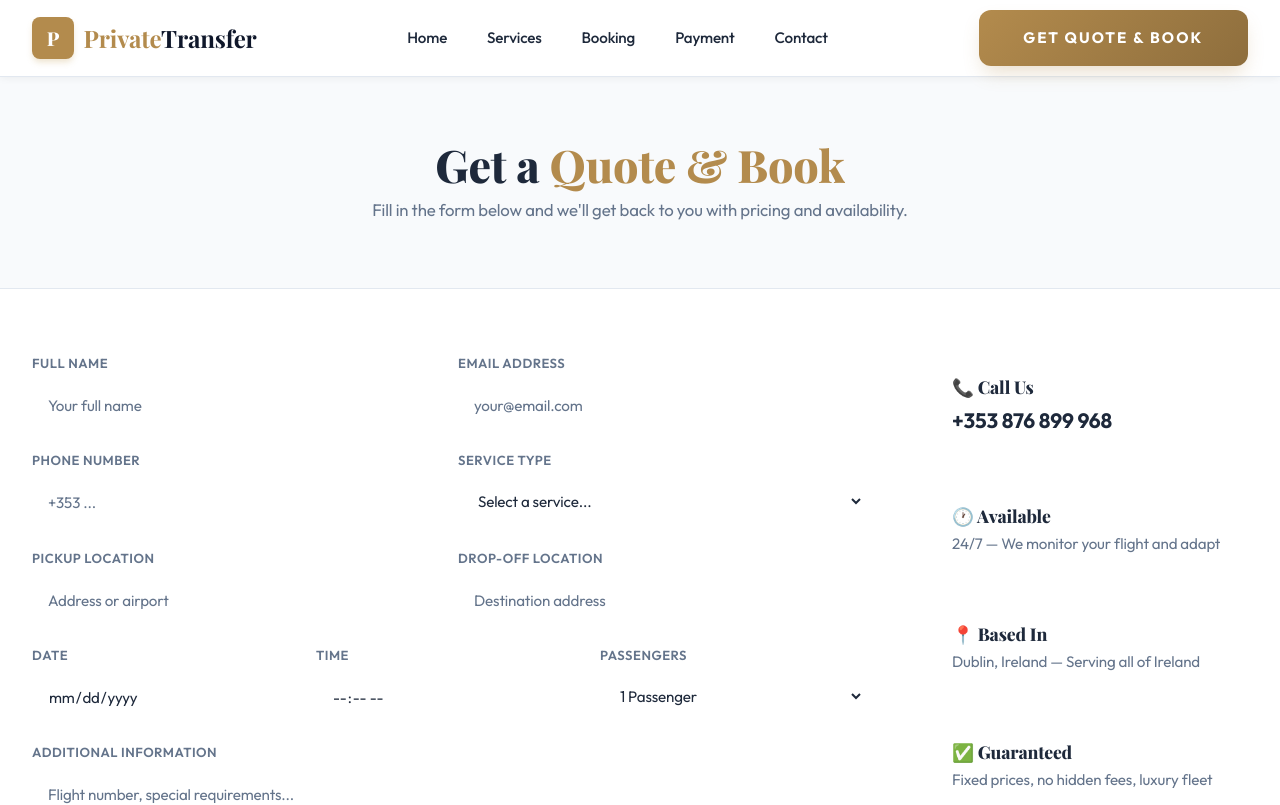
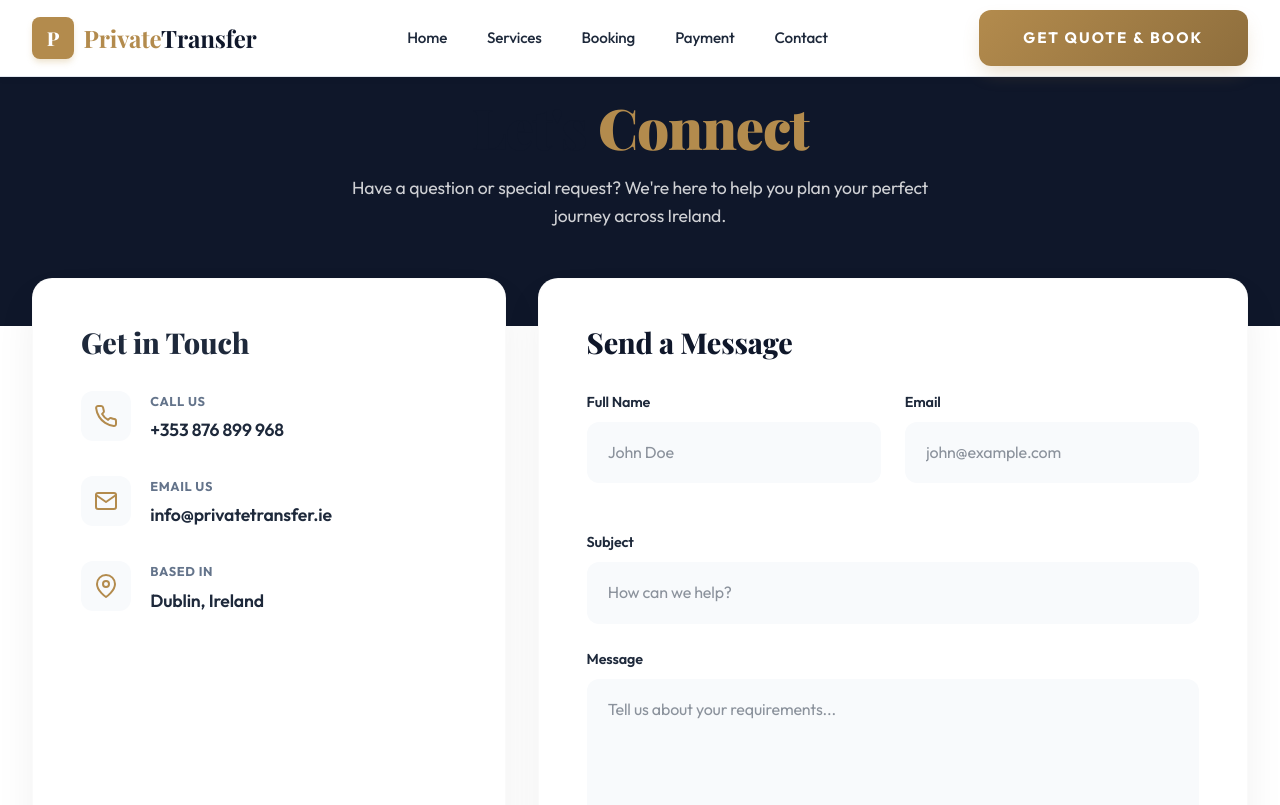
Before and after one commit to maharudrayadav/private-transfer-app, a Next.js app: page /contact in a window 1280 px wide. Shown: the top 805 px of the page. Built offline with nearby package versions, Linux system fonts and the light colour scheme; a web font is replaced by a local one.

Commit message:
Redesign contact page with a clean, minimalist, and premium design

```diff
--- a/app/contact/contact.module.css
+++ b/app/contact/contact.module.css
@@ -1,153 +1,199 @@
 .page {
-  padding-top: 76px;
+  min-height: 100vh;
+  background: #fff;
+  padding-bottom: 5rem;
 }
 
-.banner {
-  background: var(--bg-light);
-  padding: 4rem 0;
+.hero {
+  background: var(--bg-dark);
+  padding: 6rem 1rem;
   text-align: center;
-  border-bottom: 1px solid var(--border);
-  margin-bottom: 4rem;
+  color: #fff;
+  position: relative;
+  overflow: hidden;
 }
 
-.banner h1 {
-  font-size: 2.8rem;
-  margin-bottom: 0.5rem;
-  color: var(--text);
+.hero::after {
+  content: '';
+  position: absolute;
+  top: 0;
+  left: 0;
+  right: 0;
+  bottom: 0;
+  background: radial-gradient(circle at 70% 30%, rgba(var(--primary-rgb), 0.15) 0%, transparent 70%);
+  pointer-events: none;
 }
 
-.banner h1 span {
+.hero h1 {
+  font-size: 3.5rem;
+  font-weight: 900;
+  margin-bottom: 1rem;
+  letter-spacing: -0.02em;
+}
+
+.hero h1 span {
   color: var(--primary);
 }
 
-.banner p {
-  color: var(--text-muted);
-  font-size: 1.05rem;
+.hero p {
+  font-size: 1.1rem;
+  opacity: 0.8;
+  max-width: 600px;
+  margin: 0 auto;
 }
 
-.layout {
-  display: grid;
-  grid-template-columns: 1fr 320px;
-  gap: 4rem;
-  padding-bottom: 6rem;
-  align-items: start;
+.content {
+  margin-top: -3rem;
+  position: relative;
+  z-index: 2;
 }
 
-/* Form */
-.form {
+.grid {
+  display: grid;
+  grid-template-columns: 1fr 1.5fr;
+  gap: 2rem;
+}
+
+.card {
+  background: #fff;
+  border-radius: 20px;
+  box-shadow: 0 20px 40px rgba(0,0,0,0.06);
+  padding: 3rem;
+  border: 1px solid rgba(0,0,0,0.02);
+}
+
+.contactInfo h2 {
+  font-size: 1.8rem;
+  font-weight: 800;
+  margin-bottom: 2rem;
+  color: var(--text-dark);
+}
+
+.infoItems {
   display: flex;
   flex-direction: column;
-  gap: 1.25rem;
+  gap: 2rem;
+}
+
+.infoItem {
+  display: flex;
+  align-items: flex-start;
+  gap: 1.2rem;
+}
+
+.icon {
+  width: 50px;
+  height: 50px;
+  background: var(--bg-light);
+  border-radius: 12px;
+  display: flex;
+  align-items: center;
+  justify-content: center;
+  color: var(--primary);
+  flex-shrink: 0;
+}
+
+.itemLabel {
+  display: block;
+  font-size: 0.8rem;
+  font-weight: 700;
+  color: var(--text-muted);
+  text-transform: uppercase;
+  letter-spacing: 0.05em;
+  margin-bottom: 0.3rem;
+}
+
+.itemValue {
+  font-size: 1.1rem;
+  font-weight: 600;
+  color: var(--text-dark);
+  text-decoration: none;
+  transition: color 0.2s;
+}
+
+.itemValue:hover {
+  color: var(--primary);
+}
+
+.form h2 {
+  font-size: 1.8rem;
+  font-weight: 800;
+  margin-bottom: 2rem;
 }
 
 .fieldGroup {
   display: grid;
-  grid-template-columns: repeat(auto-fit, minmax(200px, 1fr));
-  gap: 1.25rem;
+  grid-template-columns: 1fr 1fr;
+  gap: 1.5rem;
+  margin-bottom: 1.5rem;
 }
 
 .field {
-  display: flex;
-  flex-direction: column;
-  gap: 0.5rem;
+  margin-bottom: 1.5rem;
 }
 
 .field label {
-  font-size: 0.82rem;
+  display: block;
   font-weight: 600;
-  color: var(--text-muted);
-  text-transform: uppercase;
-  letter-spacing: 0.5px;
+  font-size: 0.9rem;
+  margin-bottom: 0.5rem;
+  color: var(--text-dark);
 }
 
-.field input,
-.field select,
-.field textarea {
-  background: rgba(255, 255, 255, 0.05);
-  border: 1px solid var(--border-color);
-  border-radius: 8px;
-  padding: 0.75rem 1rem;
-  color: var(--text-main);
-  font-size: 0.95rem;
-  font-family: inherit;
-  outline: none;
-  transition: border-color 0.25s ease, background 0.25s ease;
-  color-scheme: dark;
-  resize: vertical;
+.field input, .field textarea {
+  width: 100%;
+  padding: 1rem 1.2rem;
+  background: var(--bg-light);
+  border: 2px solid transparent;
+  border-radius: 12px;
+  font-size: 1rem;
+  transition: all 0.2s;
 }
 
-.field input::placeholder,
-.field textarea::placeholder {
-  color: var(--text-muted);
+.field input:focus, .field textarea:focus {
+  background: #fff;
+  border-color: var(--primary);
+  outline: none;
+  box-shadow: 0 5px 15px rgba(var(--primary-rgb), 0.1);
 }
 
-.field input:focus,
-.field select:focus,
-.field textarea:focus {
-  border-color: var(--primary-color);
-  background: rgba(212, 175, 55, 0.05);
+.submitBtn {
+  width: 100%;
+  padding: 1.2rem;
+  background: var(--primary);
+  color: #fff;
+  border: none;
+  border-radius: 12px;
+  font-size: 1.1rem;
+  font-weight: 700;
+  cursor: pointer;
+  transition: all 0.2s;
+  display: flex;
+  align-items: center;
+  justify-content: center;
+  gap: 0.8rem;
 }
 
-.field select option {
-  background: #1a1a1a;
+.submitBtn:hover {
+  background: var(--primary-dark);
+  transform: translateY(-3px);
+  box-shadow: 0 10px 20px rgba(var(--primary-rgb), 0.2);
 }
 
-.submit {
-  align-self: flex-start;
-  padding: 0.9rem 2.5rem;
-  font-size: 1rem;
-}
-
-/* Info Cards */
-.info {
-  display: flex;
-  flex-direction: column;
-  gap: 1.25rem;
-}
-
-.infoCard {
-  background: var(--bg-card);
-  border: 1px solid var(--border-color);
-  border-radius: 10px;
-  padding: 1.5rem;
-}
-
-.infoCard h3 {
-  font-size: 1.1rem;
-  margin-bottom: 0.5rem;
-  color: var(--primary-color);
-}
-
-.infoCard a {
-  font-size: 1.3rem;
-  font-weight: 700;
-  color: var(--text-main);
-  transition: color 0.3s;
-}
-
-.infoCard a:hover {
-  color: var(--primary-color);
-}
-
-.infoCard p {
-  color: var(--text-muted);
-  font-size: 0.95rem;
-  line-height: 1.5;
-}
-
-@media (max-width: 900px) {
-  .layout {
+@media (max-width: 992px) {
+  .grid {
     grid-template-columns: 1fr;
   }
-
-  .info {
-    display: grid;
-    grid-template-columns: 1fr 1fr;
+  .hero h1 {
+    font-size: 2.5rem;
   }
 }
 
-@media (max-width: 500px) {
-  .info {
+@media (max-width: 600px) {
+  .fieldGroup {
     grid-template-columns: 1fr;
   }
+  .card {
+    padding: 2rem;
+  }
 }
--- a/app/contact/page.tsx
+++ b/app/contact/page.tsx
@@ -1,108 +1,82 @@
-import type { Metadata } from 'next';
+'use client';
+
 import styles from './contact.module.css';
-
-export const metadata: Metadata = {
-  title: 'Contact & Booking | Private Transfer Ireland',
-  description: 'Get a personalised quote or book your private transfer and day trip across Ireland.',
-};
 
 export default function ContactPage() {
   return (
     <div className={styles.page}>
-      <div className={styles.banner}>
+      <section className={styles.hero}>
         <div className="container">
-          <h1>Get a <span>Quote & Book</span></h1>
-          <p>Fill in the form below and we'll get back to you with pricing and availability.</p>
+          <h1>Let's <span>Connect</span></h1>
+          <p>Have a question or special request? We're here to help you plan your perfect journey across Ireland.</p>
+        </div>
+      </section>
+
+      <div className={`container ${styles.content}`}>
+        <div className={styles.grid}>
+          {/* Left Column: Contact Info */}
+          <div className={`${styles.card} ${styles.contactInfo}`}>
+            <h2>Get in Touch</h2>
+            <div className={styles.infoItems}>
+              <div className={styles.infoItem}>
+                <div className={styles.icon}>
+                  <svg width="24" height="24" viewBox="0 0 24 24" fill="none" stroke="currentColor" strokeWidth="2" strokeLinecap="round" strokeLinejoin="round"><path d="M22 16.92v3a2 2 0 0 1-2.18 2 19.79 19.79 0 0 1-8.63-3.07 19.5 19.5 0 0 1-6-6 19.79 19.79 0 0 1-3.07-8.67A2 2 0 0 1 4.11 2h3a2 2 0 0 1 2 1.72 12.84 12.84 0 0 0 .7 2.81 2 2 0 0 1-.45 2.11L8.09 9.91a16 16 0 0 0 6 6l1.27-1.27a2 2 0 0 1 2.11-.45 12.84 12.84 0 0 0 2.81.7A2 2 0 0 1 22 16.92z"/></svg>
+                </div>
+                <div>
+                  <span className={styles.itemLabel}>Call Us</span>
+                  <a href="tel:+353876899968" className={styles.itemValue}>+353 876 899 968</a>
                 </div>
               </div>
 
-      <div className="container">
-        <div className={styles.layout}>
-          {/* Contact Form */}
-          <form className={styles.form}>
+              <div className={styles.infoItem}>
+                <div className={styles.icon}>
+                  <svg width="24" height="24" viewBox="0 0 24 24" fill="none" stroke="currentColor" strokeWidth="2" strokeLinecap="round" strokeLinejoin="round"><path d="M4 4h16c1.1 0 2 .9 2 2v12c0 1.1-.9 2-2 2H4c-1.1 0-2-.9-2-2V6c0-1.1.9-2 2-2z"/><polyline points="22,6 12,13 2,6"/></svg>
+                </div>
+                <div>
+                  <span className={styles.itemLabel}>Email Us</span>
+                  <a href="mailto:info@privatetransfer.ie" className={styles.itemValue}>info@privatetransfer.ie</a>
+                </div>
+              </div>
+
+              <div className={styles.infoItem}>
+                <div className={styles.icon}>
+                  <svg width="24" height="24" viewBox="0 0 24 24" fill="none" stroke="currentColor" strokeWidth="2" strokeLinecap="round" strokeLinejoin="round"><path d="M21 10c0 7-9 13-9 13s-9-6-9-13a9 9 0 0 1 18 0z"/><circle cx="12" cy="10" r="3"/></svg>
+                </div>
+                <div>
+                  <span className={styles.itemLabel}>Based In</span>
+                  <span className={styles.itemValue}>Dublin, Ireland</span>
+                </div>
+              </div>
+            </div>
+          </div>
+
+          {/* Right Column: Contact Form */}
+          <div className={`${styles.card} ${styles.form}`}>
+            <h2>Send a Message</h2>
+            <form onSubmit={(e) => e.preventDefault()}>
               <div className={styles.fieldGroup}>
                 <div className={styles.field}>
                   <label htmlFor="name">Full Name</label>
-                <input id="name" type="text" placeholder="Your full name" />
+                  <input id="name" type="text" placeholder="John Doe" />
                 </div>
                 <div className={styles.field}>
-                <label htmlFor="email">Email Address</label>
-                <input id="email" type="email" placeholder="your@email.com" />
-              </div>
-            </div>
-            <div className={styles.fieldGroup}>
-              <div className={styles.field}>
-                <label htmlFor="phone">Phone Number</label>
-                <input id="phone" type="tel" placeholder="+353 ..." />
-              </div>
-              <div className={styles.field}>
-                <label htmlFor="service">Service Type</label>
-                <select id="service">
-                  <option value="">Select a service...</option>
-                  <option>Airport Transfer</option>
-                  <option>Private Driver</option>
-                  <option>Business Transfer</option>
-                  <option>Day Trip</option>
-                  <option>Wedding Car</option>
-                  <option>Golf Resort Transfer</option>
-                </select>
-              </div>
-            </div>
-            <div className={styles.fieldGroup}>
-              <div className={styles.field}>
-                <label htmlFor="pickup">Pickup Location</label>
-                <input id="pickup" type="text" placeholder="Address or airport" />
-              </div>
-              <div className={styles.field}>
-                <label htmlFor="dropoff">Drop-off Location</label>
-                <input id="dropoff" type="text" placeholder="Destination address" />
-              </div>
-            </div>
-            <div className={styles.fieldGroup}>
-              <div className={styles.field}>
-                <label htmlFor="cdate">Date</label>
-                <input id="cdate" type="date" />
-              </div>
-              <div className={styles.field}>
-                <label htmlFor="ctime">Time</label>
-                <input id="ctime" type="time" />
-              </div>
-              <div className={styles.field}>
-                <label htmlFor="passengers">Passengers</label>
-                <select id="passengers">
-                  {[1, 2, 3, 4, 5, 6, 7, 8].map((n) => (
-                    <option key={n}>{n} Passenger{n > 1 ? 's' : ''}</option>
-                  ))}
-                </select>
+                  <label htmlFor="email">Email</label>
+                  <input id="email" type="email" placeholder="john@example.com" />
                 </div>
               </div>
               <div className={styles.field}>
-              <label htmlFor="message">Additional Information</label>
-              <textarea id="message" rows={4} placeholder="Flight number, special requirements..." />
+                <label htmlFor="subject">Subject</label>
+                <input id="subject" type="text" placeholder="How can we help?" />
               </div>
-            <button type="submit" className={`btn-primary ${styles.submit}`}>
-              Send Quote Request
+              <div className={styles.field}>
+                <label htmlFor="message">Message</label>
+                <textarea id="message" rows={5} placeholder="Tell us about your requirements..."></textarea>
+              </div>
+              <button type="submit" className={styles.submitBtn}>
+                Send Message
+                <svg width="20" height="20" viewBox="0 0 24 24" fill="none" stroke="currentColor" strokeWidth="2.5" strokeLinecap="round" strokeLinejoin="round"><line x1="22" y1="2" x2="11" y2="13"/><polyline points="22 2 15 22 11 13 2 9 22 2"/></svg>
               </button>
             </form>
-
-          {/* Contact Info */}
-          <div className={styles.info}>
-            <div className={styles.infoCard}>
-              <h3>📞 Call Us</h3>
-              <a href="tel:+353876899968">+353 876 899 968</a>
-            </div>
-            <div className={styles.infoCard}>
-              <h3>🕐 Available</h3>
-              <p>24/7 — We monitor your flight and adapt</p>
-            </div>
-            <div className={styles.infoCard}>
-              <h3>📍 Based In</h3>
-              <p>Dublin, Ireland — Serving all of Ireland</p>
-            </div>
-            <div className={styles.infoCard}>
-              <h3>✅ Guaranteed</h3>
-              <p>Fixed prices, no hidden fees, luxury fleet</p>
-            </div>
           </div>
         </div>
       </div>
```
Lines whose indentation alone changed are shown as unchanged.
